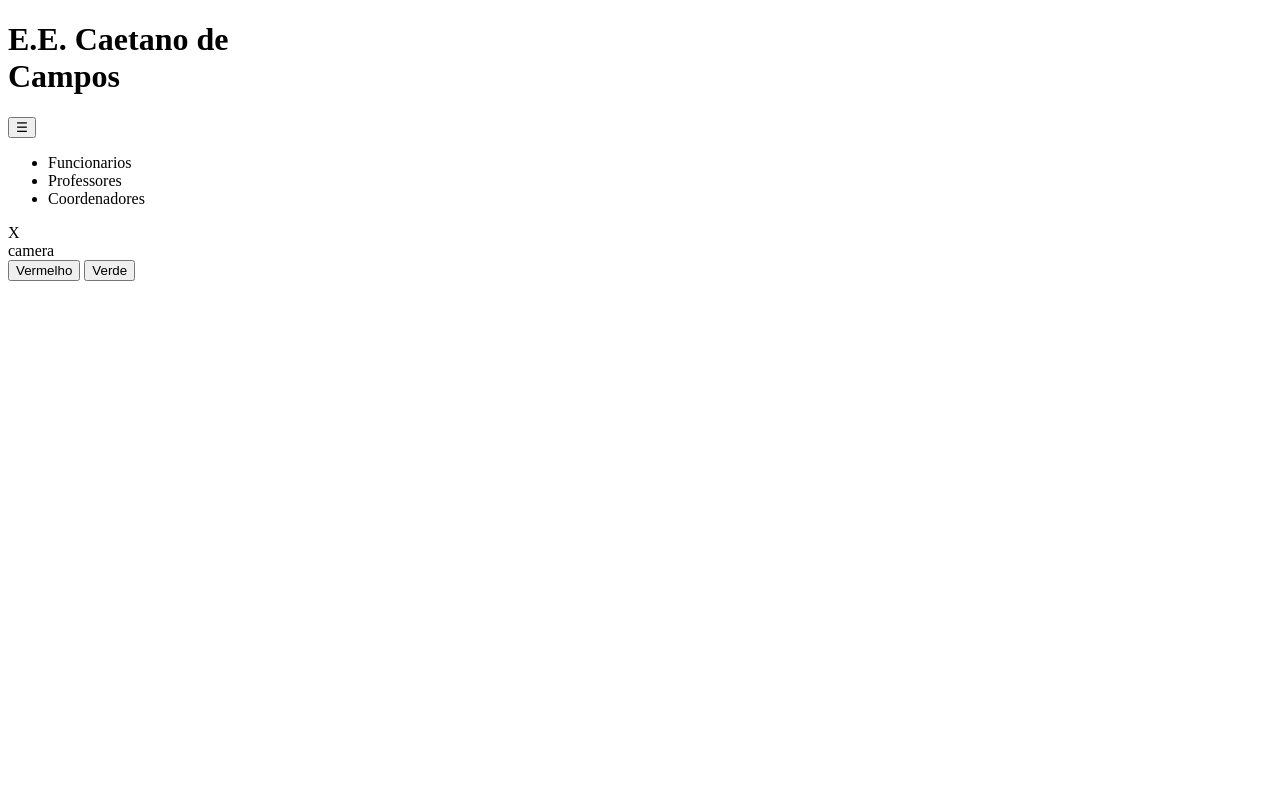
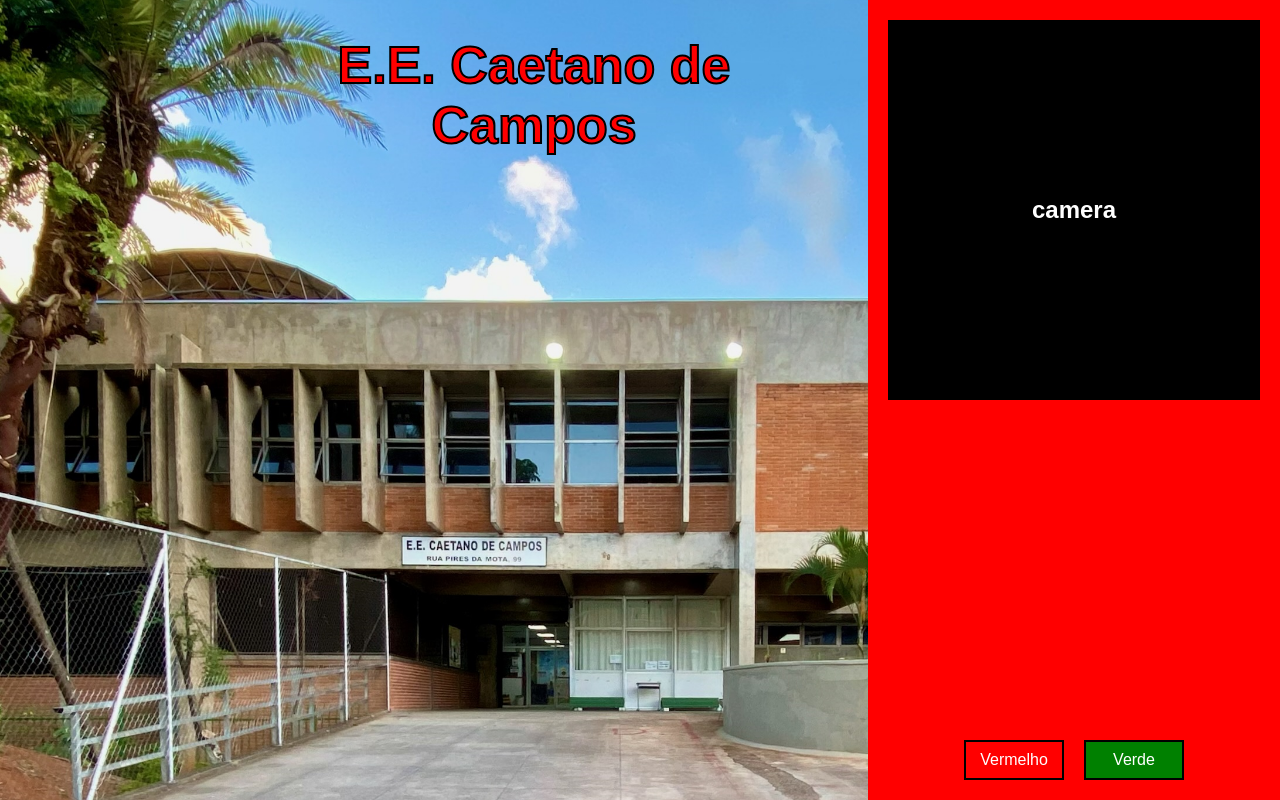
Before and after one commit to lian590/deted_visual, a Flask app: page /pos_login in a window 1280 px wide. Run offline with Flask 3, Linux system fonts and the light colour scheme.

Commit message:
add imagem
Adicição de imagem e correção de diretorio

```diff
--- a/static/pos_login.css
+++ b/static/pos_login.css
@@ -35,7 +35,7 @@
             }
             */
     .left {
-    background-image: url(caetano.webp);
+    background-image: url(caetano\ png.png);
     width: 70%;
     background-repeat: no-repeat;
     background-size: cover;
--- a/templates/pos_login.html
+++ b/templates/pos_login.html
@@ -3,7 +3,7 @@
 <head>
     <meta charset="UTF-8">
     <meta name="viewport" content="width=device-width, initial-scale=1.0">
-    <link rel="icon" type="image/x-icon" href="/static/pos_login.css">
+    <link rel="stylesheet" href="/static/pos_login.css">
     <title>E.E. Caetano de Campos</title>
 
 </head>
@@ -42,6 +42,6 @@
             </div>
         </div>
     </div>
-    <script src="pos_login.js"></script>
+    <script src="/static/pos_login.js"></script>
 </body>
 </html>
```
Also changed, not shown: static/caetano png.png (added), static/caetano.webp (deleted).
